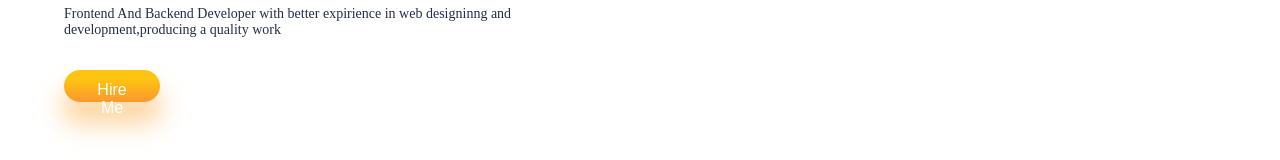
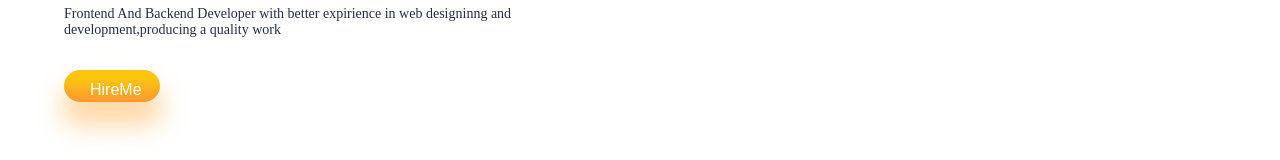
Before and after one commit to ha165/react-portfolio, a React (Create React App) app: page / in a window 1280 px wide. Shown: the part 306-466 px from the top of the page. Built offline with nearby package versions, Linux system fonts and the light colour scheme.

Commit message:
Update InTro.jsx

```diff
--- a/src/components/Intro/InTro.jsx
+++ b/src/components/Intro/InTro.jsx
@@ -9,7 +9,7 @@ const InTro = () => {
                     <span>Lumumba Harmony</span>
                     <span>Frontend And Backend Developer with better expirience in web designinng and development,producing a quality work</span>
                 </div>
-                <button className="button i-button">Hire Me</button>
+                <button className="button i-button">HireMe</button>
             </div>
             <div className="i-right">
                 i am right side
```
